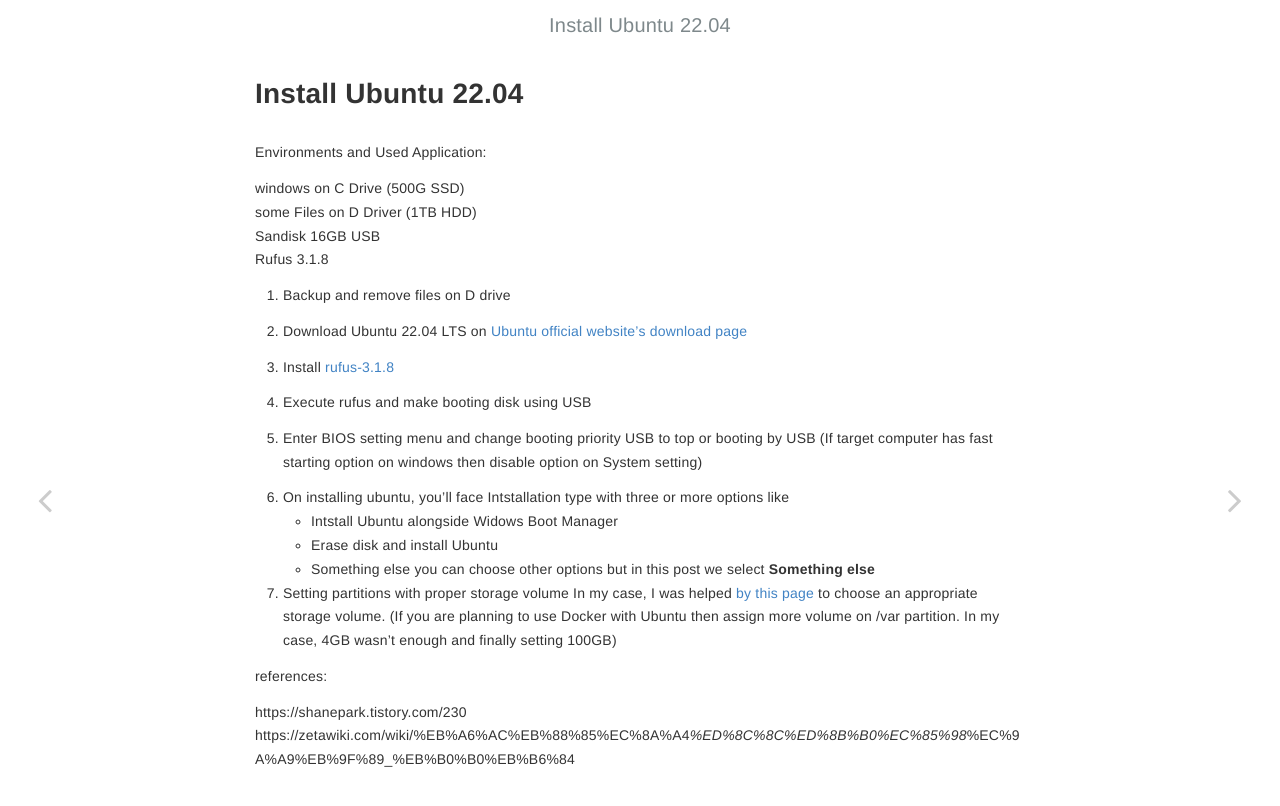
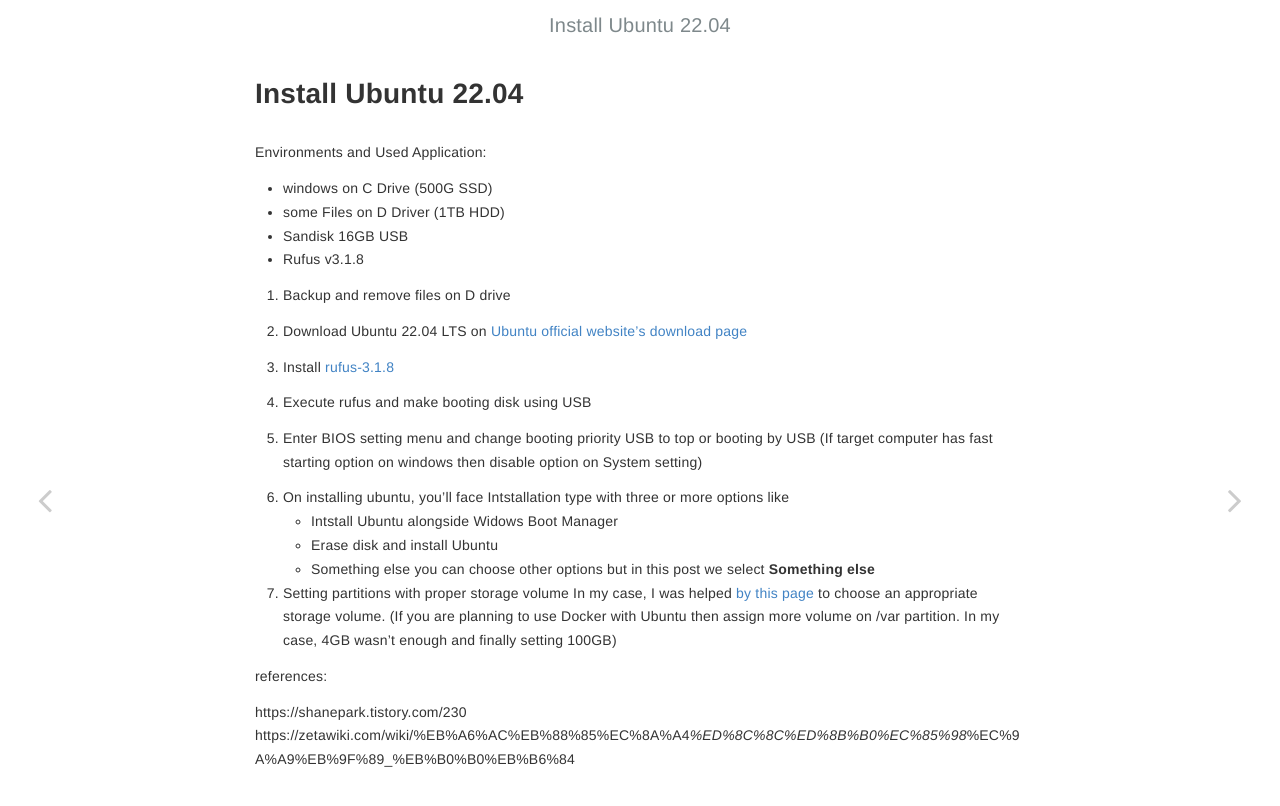
Before and after one commit to sedna99/portfolio, a Jekyll site: the page built from _posts/Linux/2022-05-14-installUbuntu.md, in a window 1280 px wide. Shown: the top 806 px of the page. Built offline with Jekyll 4.4.1, drawn with Linux system fonts in a browser that asks for light colours.

Commit message:
change code block

```diff
--- a/_posts/Linux/2022-05-14-installUbuntu.md
+++ b/_posts/Linux/2022-05-14-installUbuntu.md
@@ -7,11 +7,10 @@
 ---
 
 Environments and Used Application:
-
-windows on C Drive (500G SSD)
-some Files on D Driver (1TB HDD)
-Sandisk 16GB USB
-Rufus 3.1.8
+- windows on C Drive (500G SSD)
+- some Files on D Driver (1TB HDD)
+- Sandisk 16GB USB
+- Rufus v3.1.8
 
 1. Backup and remove files on D drive
 
```
Also changed, not shown: _posts/AWS/2022-05-17-installApacheEc2.md (+0 -4 lines).
